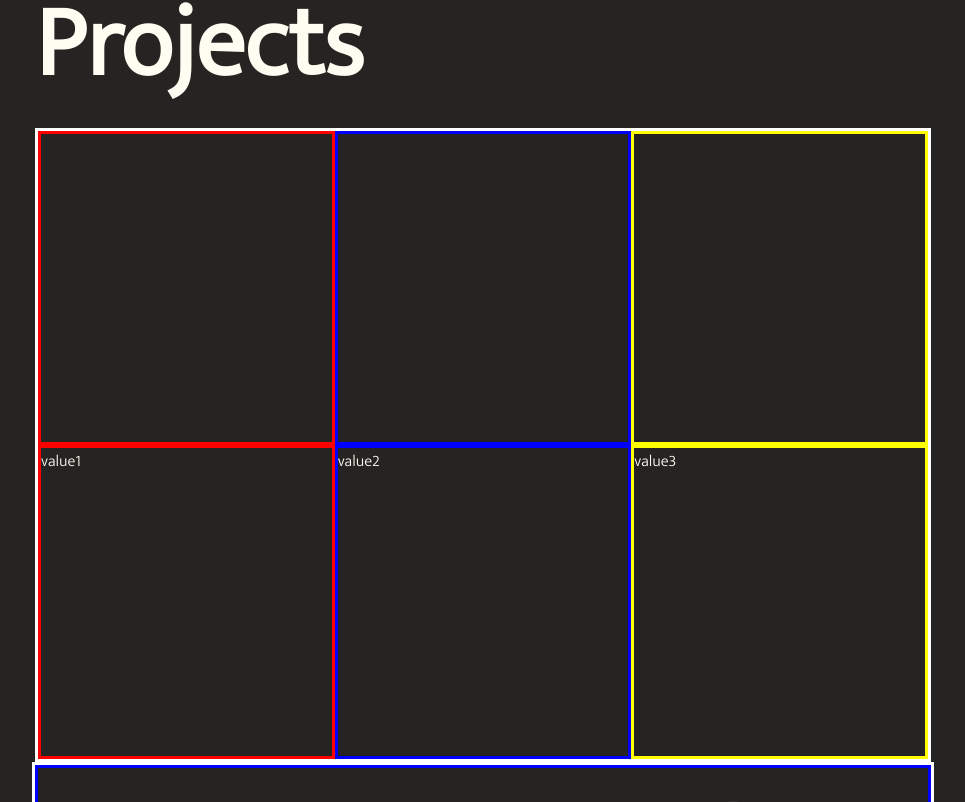
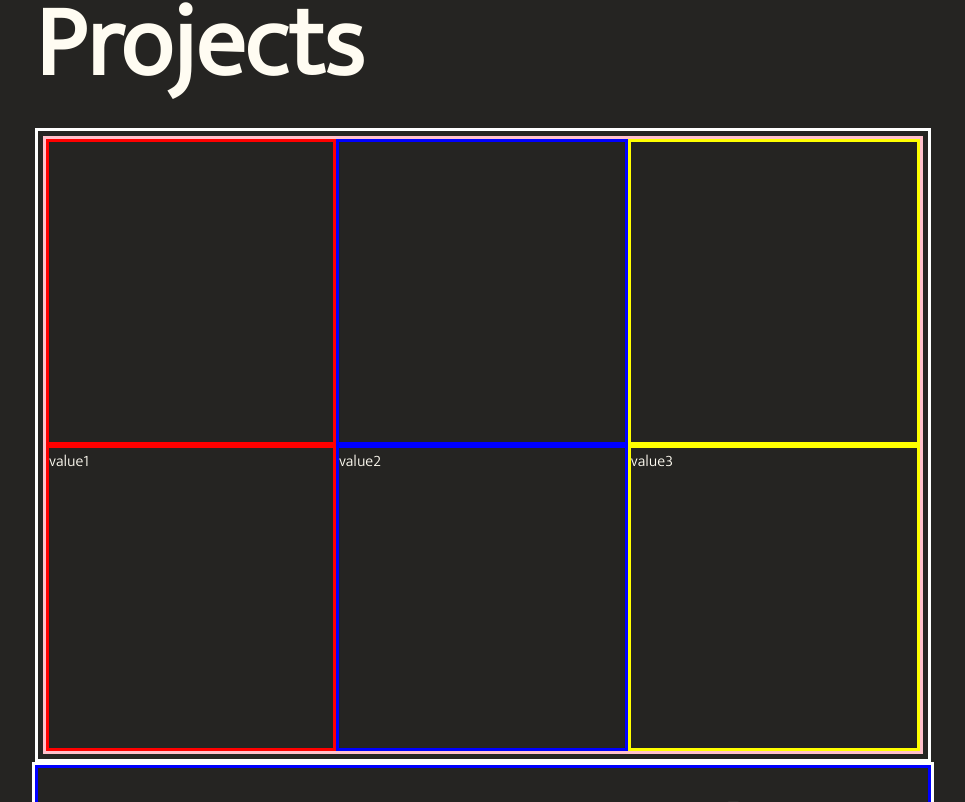
Before and after one commit to mrdooby/portfolio, a React (Create React App) app: page / in a window 1280 px wide. Shown: the part 838-1640 px from the top of the page, without its empty margins (157-1122 px from the left). Built offline with nearby package versions, Linux system fonts and the light colour scheme.

Commit message:
feat: center index

```diff
--- a/src/components/Projects.jsx
+++ b/src/components/Projects.jsx
@@ -14,17 +14,15 @@ const Projects = () => {
           <ProjectsTitle>Projects</ProjectsTitle>
         </ProjectsTitleBox>
         <GridContainer>
-          <Grid container direction='column'>
-            <Grid item border='solid red' height='50%' position='relative'></Grid>
-            <Grid item border='solid red' height='50%' position='relative'>value1</Grid>
-          </Grid>
-          <Grid container direction='column'>
-            <Grid item border='solid blue' height='50%' position='relative'></Grid>
-            <Grid item border='solid blue' height='50%' position='relative'>value2</Grid>
-          </Grid>
-          <Grid container direction='column'>
-            <Grid item border='solid yellow' height='50%' position='relative'></Grid>
-            <Grid item border='solid yellow' height='50%' position='relative'>value3</Grid>
+          <Grid container spacing={0}
+          border='solid pink'
+          direction='column'>
+            <GridImage item border='solid red' position='relative' md={6}></GridImage>
+            <GridText item border='solid red' position='relative' md={6}>value1</GridText>
+            <GridImage item border='solid blue' position='relative' md={6}></GridImage>
+            <GridText item border='solid blue' position='relative' md={6}>value2</GridText>
+            <GridImage item border='solid yellow' position='relative' md={6}></GridImage>
+            <GridText item border='solid yellow' position='relative' md={6}>value3</GridText>
           </Grid>
         </GridContainer>
       </ProjectsBox>
@@ -33,7 +31,7 @@ const Projects = () => {
 }
 
 export default Projects;
-//src='https://static.zerochan.net/Yor.Briar.full.3632904.jpg'
+//src='https://static.zerochan.net/Yor.Briar.full.3632904.jpg' xs 599, sm 899, md 1199, lg 1535, xl +
 // styled components
 const ProjectsContainer = styled.section`
   display: flex;
@@ -63,8 +61,14 @@ const GridContainer = styled.div`
   height: 100%;
   border: solid white;
   overflow: auto;
+  padding: 5px;
 `;
 
+const GridText = styled(Grid)`
+`;
+
+const GridImage = styled(Grid)`
+`;
 // #fffcf2 floral white,
 //    pop out, headers and titles
 // #ccc5b9 pale silver,
--- a/src/styles.css
+++ b/src/styles.css
@@ -3,4 +3,5 @@ body {
   background-color: #252422;
   font-family: 'Mukta', sans-serif;
   color: #fffcf2;
+  margin: 'auto';
 }
```
